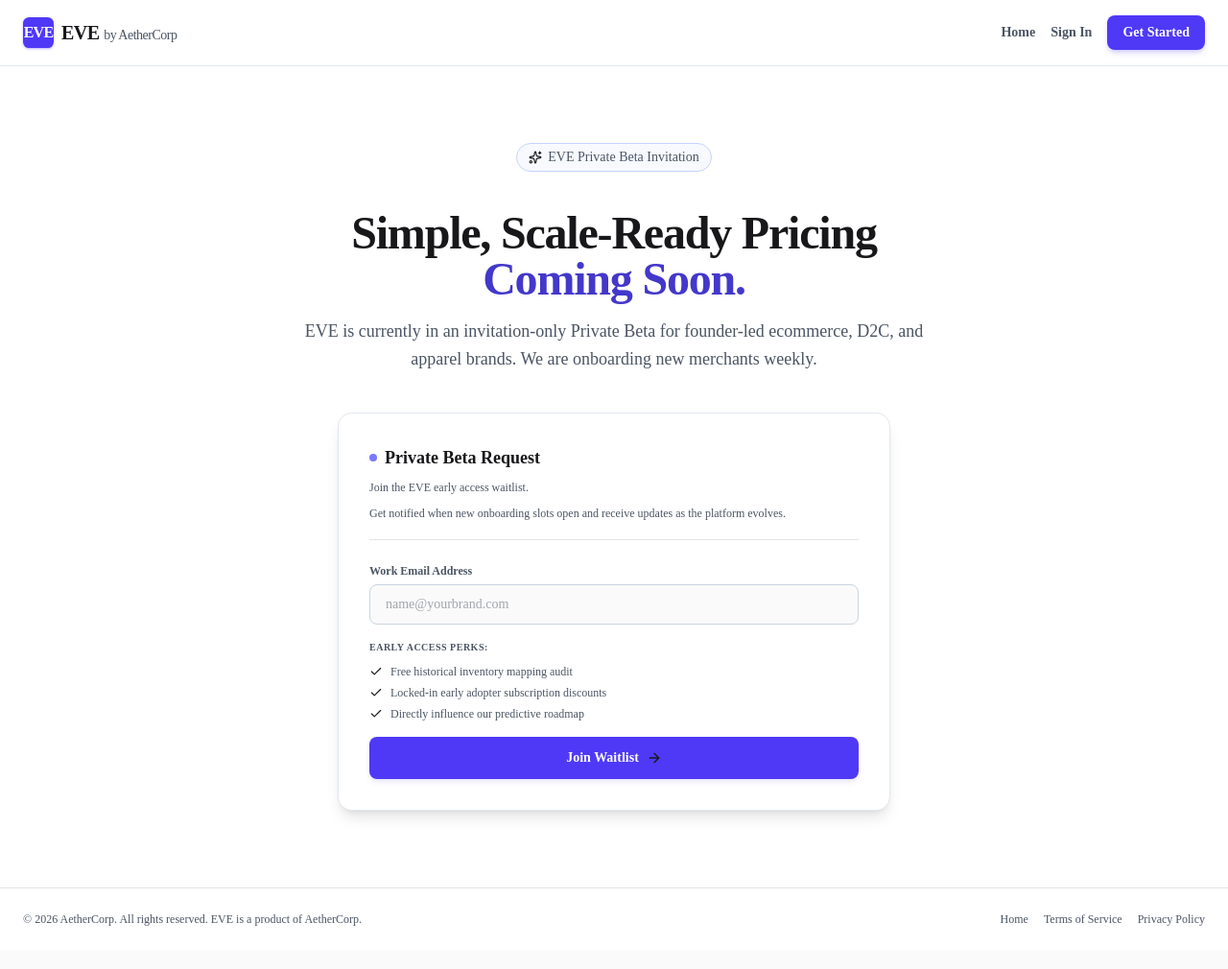
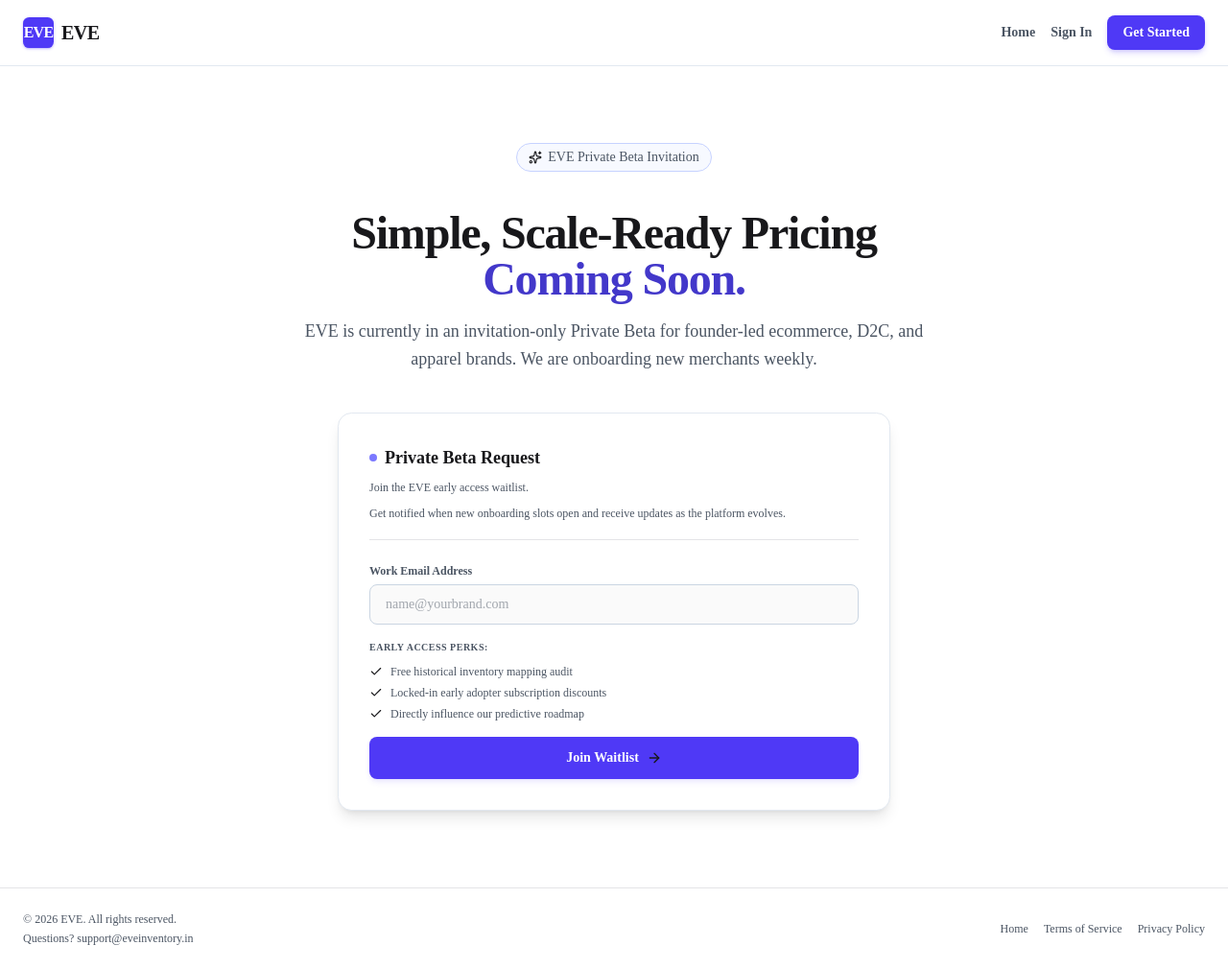
Before and after one commit to devottamkumar1310-cpu/Aethercorp-EVE, a Next.js app in the folder frontend/: page /pricing in a window 1280 px wide. Shown: the whole page at 96% size. Built offline with nearby package versions, Linux system fonts and the light colour scheme.

Commit message:
chore: rollback landing page changes and update brand references

```diff
--- a/frontend/src/app/dashboard/documents/page.tsx
+++ b/frontend/src/app/dashboard/documents/page.tsx
@@ -122,7 +122,7 @@ export default function DocumentHubPage() {
         <div className="flex flex-col gap-0.5">
           <span>Document processing is currently syncing. Please try again in a moment.</span>
           <span className="text-[10px] text-muted-foreground leading-normal">
-            Need help? Contact <a href="mailto:aethercorp.support@gmail.com" className="underline text-indigo-450 hover:text-indigo-350">aethercorp.support@gmail.com</a> or use our <a href="https://forms.gle/qETMVJfDzHnF86xi7" target="_blank" rel="noopener noreferrer" className="underline text-indigo-450 hover:text-indigo-350">Feedback Form</a>.
+            Need help? Contact <a href="mailto:support@eveinventory.in" className="underline text-indigo-450 hover:text-indigo-350">support@eveinventory.in</a> or use our <a href="https://forms.gle/qETMVJfDzHnF86xi7" target="_blank" rel="noopener noreferrer" className="underline text-indigo-450 hover:text-indigo-350">Feedback Form</a>.
           </span>
         </div>,
         { id: toastId, duration: 8000 }
--- a/frontend/src/app/dashboard/help/page.tsx
+++ b/frontend/src/app/dashboard/help/page.tsx
@@ -194,10 +194,10 @@ export default function HelpPage() {
                 </p>
               </div>
               <a
-                href="mailto:aethercorp.support@gmail.com"
+                href="mailto:support@eveinventory.in"
                 className="mt-4 inline-block text-center text-xs font-bold bg-indigo-600/20 hover:bg-indigo-650 text-indigo-400 hover:text-foreground px-4 py-2.5 rounded-lg border border-indigo-500/20 transition-all cursor-pointer"
               >
-                aethercorp.support@gmail.com
+                support@eveinventory.in
               </a>
             </div>
           </div>
--- a/frontend/src/app/dashboard/layout.tsx
+++ b/frontend/src/app/dashboard/layout.tsx
@@ -598,7 +598,7 @@ export default function DashboardLayout({ children }: { children: React.ReactNod
               Sign Out
             </button>
             <p className="text-center text-[10px] text-muted-foreground pt-1">
-              Support: <a href="mailto:aethercorp.support@gmail.com" className="hover:text-indigo-400 underline">aethercorp.support@gmail.com</a>
+              Support: <a href="mailto:support@eveinventory.in" className="hover:text-indigo-400 underline">support@eveinventory.in</a>
             </p>
           </div>
         </div>
@@ -721,7 +721,7 @@ export default function DashboardLayout({ children }: { children: React.ReactNod
             </span>
           </div>
           <div className={`text-[10px] text-slate-550 text-center mt-1 leading-normal ${isSidebarCollapsed ? "md:hidden block" : "block"}`}>
-            Support: <a href="mailto:aethercorp.support@gmail.com" className="hover:text-indigo-400 underline">aethercorp.support@gmail.com</a>
+            Support: <a href="mailto:support@eveinventory.in" className="hover:text-indigo-400 underline">support@eveinventory.in</a>
           </div>
         </div>
       </aside>
@@ -862,7 +862,7 @@ export default function DashboardLayout({ children }: { children: React.ReactNod
                       <button
                         type="button"
                         onClick={() => {
-                          window.location.href = "mailto:aethercorp.support@gmail.com?subject=EVE%20Trial%20Extension%20Request";
+                          window.location.href = "mailto:support@eveinventory.in?subject=EVE%20Trial%20Extension%20Request";
                         }}
                         className="px-3.5 py-1.5 bg-sidebar-accent border border-sidebar-border hover:bg-sidebar-accent/80 text-foreground text-xs font-semibold rounded-lg transition-all cursor-pointer"
                       >
--- a/frontend/src/app/page.tsx
+++ b/frontend/src/app/page.tsx
@@ -29,7 +29,7 @@ export default function LandingPage() {
             EVE
           </div>
           <h1 className="text-lg sm:text-xl font-semibold text-foreground tracking-tight">
-            EVE <span className="text-xs sm:text-sm font-normal text-muted-foreground">by AetherCorp</span> <span className="hidden md:inline">| Inventory Intelligence</span>
+            EVE <span className="hidden md:inline">| Inventory Intelligence</span>
           </h1>
         </div>
 
@@ -390,8 +390,9 @@ export default function LandingPage() {
 
       {/* Footer */}
       <footer className="w-full bg-card border-t border-border px-4 sm:px-6 py-6 flex flex-col md:flex-row items-center justify-between text-xs text-muted-foreground gap-4">
-        <div className="text-center md:text-left">
-          &copy; {new Date().getFullYear()} AetherCorp. All rights reserved. EVE is a product of AetherCorp.
+        <div className="text-center md:text-left space-y-1">
+          <div>&copy; {new Date().getFullYear()} EVE. All rights reserved.</div>
+          <div className="text-muted-foreground">Questions? support@eveinventory.in</div>
         </div>
         <div className="flex flex-wrap justify-center gap-4">
           <Link href="/pricing" className="hover:text-foreground transition-colors">Pricing</Link>
--- a/frontend/src/app/pricing/page.tsx
+++ b/frontend/src/app/pricing/page.tsx
@@ -28,9 +28,9 @@ export default function PricingPage() {
           <Link href="/" className="h-8 w-8 bg-indigo-600 rounded-md flex items-center justify-center text-white font-bold tracking-tighter shadow-sm shadow-indigo-600/30">
             EVE
           </Link>
-          <Link href="/" className="text-lg sm:text-xl font-semibold text-foreground tracking-tight hover:opacity-90">
-            EVE <span className="text-xs sm:text-sm font-normal text-muted-foreground">by AetherCorp</span>
-          </Link>
+          <h1 className="text-lg sm:text-xl font-semibold text-foreground tracking-tight">
+            EVE
+          </h1>
         </div>
         <div className="flex items-center gap-3 sm:gap-4">
           <Link href="/" className="text-sm font-semibold text-slate-700 dark:text-zinc-300 hover:text-indigo-600 dark:hover:text-indigo-400 transition-colors">
@@ -138,8 +138,9 @@ export default function PricingPage() {
 
       {/* Footer */}
       <footer className="w-full bg-card border-t border-border px-4 sm:px-6 py-6 flex flex-col md:flex-row items-center justify-between text-xs text-muted-foreground gap-4">
-        <div className="text-center md:text-left">
-          &copy; {new Date().getFullYear()} AetherCorp. All rights reserved. EVE is a product of AetherCorp.
+        <div className="text-center md:text-left space-y-1">
+          <div>&copy; {new Date().getFullYear()} EVE. All rights reserved.</div>
+          <div className="text-muted-foreground">Questions? support@eveinventory.in</div>
         </div>
         <div className="flex flex-wrap justify-center gap-4">
           <Link href="/" className="hover:text-foreground transition-colors">Home</Link>
--- a/frontend/src/app/privacy/page.tsx
+++ b/frontend/src/app/privacy/page.tsx
@@ -86,14 +86,14 @@ export default function PrivacyPolicyPage() {
               <p>
                 If you have any questions, concerns, or requests regarding this Privacy Policy, please contact us at:
               </p>
-              <p className="text-indigo-400">aethercorp.support@gmail.com</p>
+              <p className="text-indigo-400">support@eveinventory.in</p>
             </section>
           </div>
         </div>
       </main>
 
       <footer className="border-t border-border py-6 text-center text-xs text-muted-foreground bg-background">
-        &copy; {new Date().getFullYear()} Aethercorp EVE. All rights reserved.
+        &copy; {new Date().getFullYear()} EVE. All rights reserved.
       </footer>
     </div>
   );
--- a/frontend/src/app/signup/page.tsx
+++ b/frontend/src/app/signup/page.tsx
@@ -269,7 +269,7 @@ export default function SignupPage() {
           Terms of Service
         </Link>
         <span>&bull;</span>
-        <a href="mailto:aethercorp.support@gmail.com" className="hover:text-foreground transition-colors">
+        <a href="mailto:support@eveinventory.in" className="hover:text-foreground transition-colors">
           Contact
         </a>
       </footer>
--- a/frontend/src/app/terms/page.tsx
+++ b/frontend/src/app/terms/page.tsx
@@ -81,7 +81,7 @@ export default function TermsOfServicePage() {
             <section className="space-y-3">
               <h2 className="text-xl font-semibold text-foreground">6. Limitation of Liability</h2>
               <p>
-                To the maximum extent permitted by law, Aethercorp and its affiliates shall not be liable for any direct, indirect, incidental, special, consequential, or punitive damages, including loss of profits, data, use, goodwill, or other intangible losses arising out of or related to your use of EVE.
+                To the maximum extent permitted by law, EVE and its affiliates shall not be liable for any direct, indirect, incidental, special, consequential, or punitive damages, including loss of profits, data, use, goodwill, or other intangible losses arising out of or related to your use of EVE.
               </p>
             </section>
 
@@ -96,7 +96,7 @@ export default function TermsOfServicePage() {
       </main>
 
       <footer className="border-t border-border py-6 text-center text-xs text-muted-foreground bg-background">
-        &copy; {new Date().getFullYear()} Aethercorp EVE. All rights reserved.
+        &copy; {new Date().getFullYear()} EVE. All rights reserved.
       </footer>
     </div>
   );
```
Also changed, not shown: frontend/src/components/executive/DailyBriefModal.tsx (+74 -2 lines), frontend/src/types/executive.ts (+12 -0 lines).
